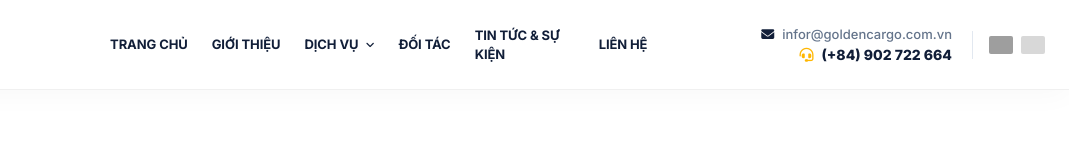
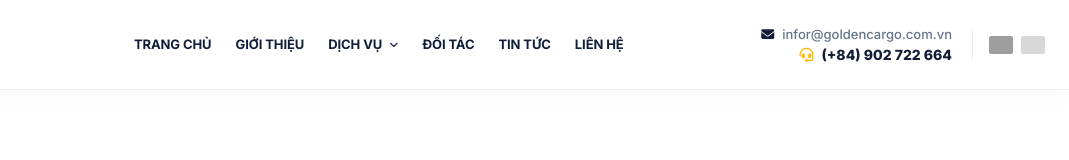
Before and after one commit to woo-jungnam/golden-cargo, a plain HTML site: page layout/header.html in a window 1280 px wide. Shown: the full height of the page, 211-1280 px from the left. Drawn offline with Linux system fonts and the light colour scheme; files that its build step writes are made by us from their sources; grey boxes are pictures that could not be loaded; files whose address does not match are found by name.

Commit message:
tiep theoo

```diff
--- a/css/style.css
+++ b/css/style.css
@@ -328,7 +328,6 @@
 }
 
 .btn-secondary {
-    background-color: transparent;
     border: 2px solid var(--accent);
     color: var(--accent);
 }
--- a/layout/header.html
+++ b/layout/header.html
@@ -28,7 +28,7 @@
                 </li>
 
                 <li class="nav-item"><a href="doitac.html" class="nav-link">Đối tác</a></li>
-                <li class="nav-item"><a href="tintuc.html" class="nav-link">Tin tức & Sự kiện</a></li>
+                <li class="nav-item"><a href="tintuc.html" class="nav-link">Tin tức</a></li>
                 <li class="nav-item"><a href="lienhe.html" class="nav-link">Liên hệ</a></li>
             </ul>
         </nav>
```
Also changed, not shown: index.html (+0 -3 lines).
